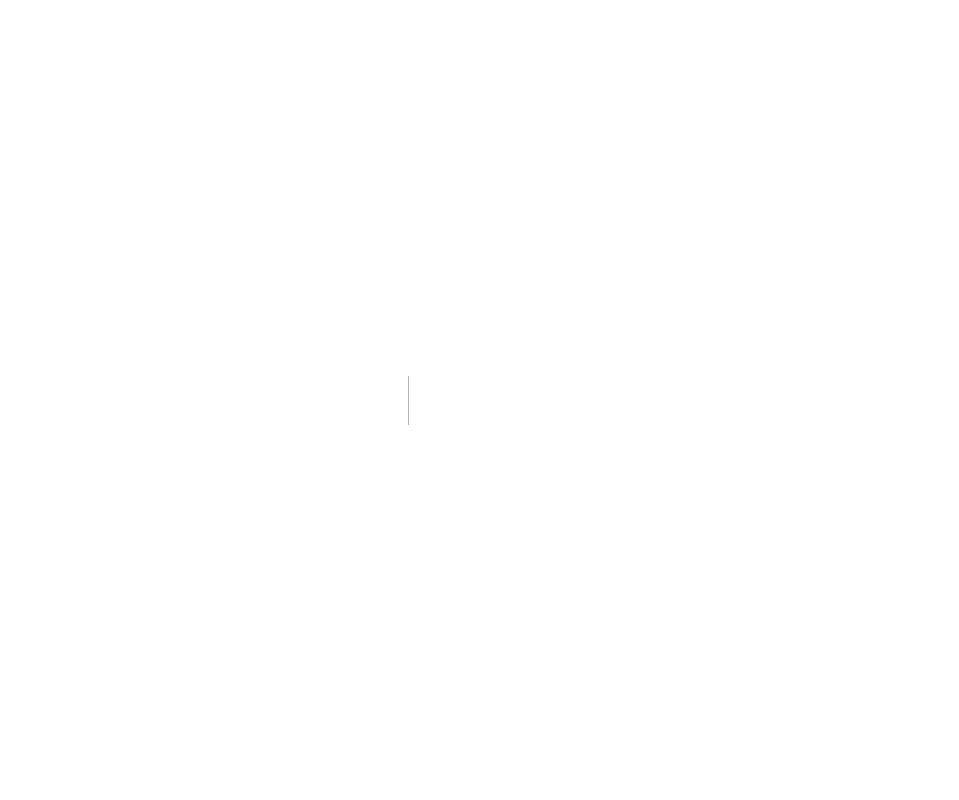
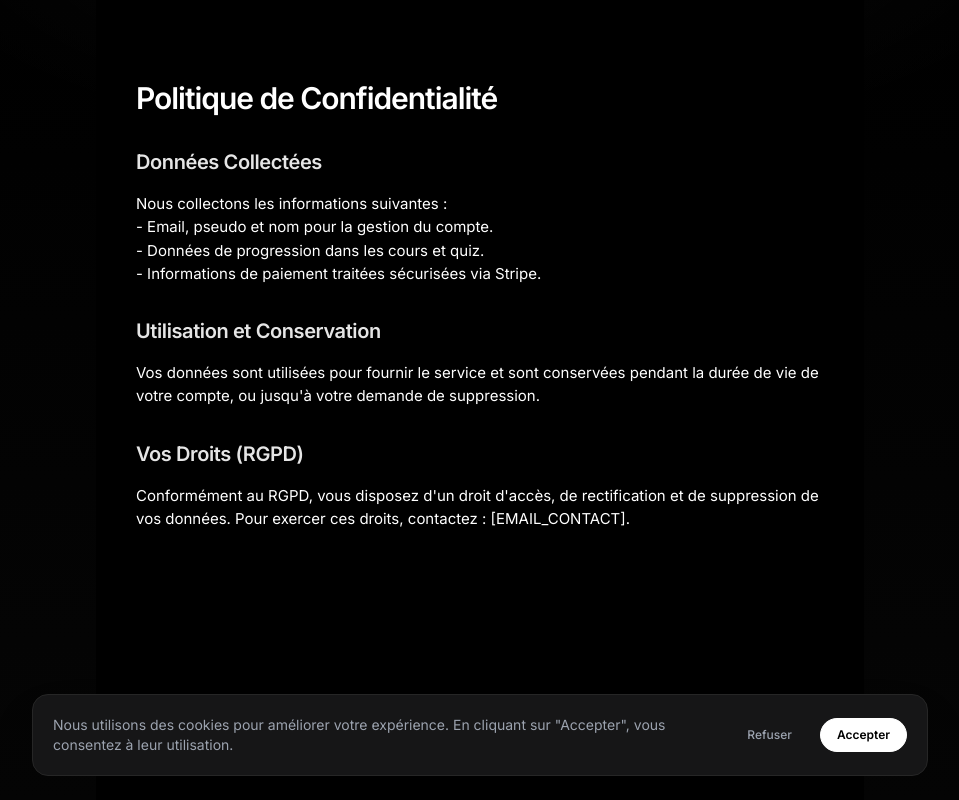
Before and after one commit to Antojljk/hardware-pc-learn, a Next.js app: page /confidentialite in a window 1280 px wide. Before the commit this address had no page. Shown: the whole page, without its empty margins (160-1119 px from the left). Built offline with nearby package versions, Linux system fonts and the light colour scheme.

Commit message:
feat: add legal pages, cookie consent and update sitemap/footer

```diff
--- /dev/null
+++ b/src/app/confidentialite/page.tsx
@@ -0,0 +1,19 @@
+export default function Confidentialite() {
+  return (
+    <div className="min-h-screen bg-bg text-text py-20 px-6 sm:px-10 max-w-3xl mx-auto space-y-8">
+      <h1 className="text-3xl font-display font-semibold">Politique de Confidentialité</h1>
+      <section className="space-y-4">
+        <h2 className="text-xl font-semibold text-accent">Données Collectées</h2>
+        <p>Nous collectons les informations suivantes :<br />- Email, pseudo et nom pour la gestion du compte.<br />- Données de progression dans les cours et quiz.<br />- Informations de paiement traitées sécurisées via Stripe.</p>
+      </section>
+      <section className="space-y-4">
+        <h2 className="text-xl font-semibold text-accent">Utilisation et Conservation</h2>
+        <p>Vos données sont utilisées pour fournir le service et sont conservées pendant la durée de vie de votre compte, ou jusqu&apos;à votre demande de suppression.</p>
+      </section>
+      <section className="space-y-4">
+        <h2 className="text-xl font-semibold text-accent">Vos Droits (RGPD)</h2>
+        <p>Conformément au RGPD, vous disposez d&apos;un droit d&apos;accès, de rectification et de suppression de vos données. Pour exercer ces droits, contactez : [EMAIL_CONTACT].</p>
+      </section>
+    </div>
+  );
+}
--- /dev/null
+++ b/src/app/cookies/page.tsx
@@ -0,0 +1,19 @@
+export default function Cookies() {
+  return (
+    <div className="min-h-screen bg-bg text-text py-20 px-6 sm:px-10 max-w-3xl mx-auto space-y-8">
+      <h1 className="text-3xl font-display font-semibold">Politique de Cookies</h1>
+      <section className="space-y-4">
+        <h2 className="text-xl font-semibold text-accent">Cookies Techniques</h2>
+        <p>Nous utilisons des cookies strictement nécessaires au fonctionnement du site (authentification, session).</p>
+      </section>
+      <section className="space-y-4">
+        <h2 className="text-xl font-semibold text-accent">Cookies Analytiques</h2>
+        <p>Nous pouvons utiliser des outils d&apos;analyse pour améliorer l&apos;expérience utilisateur. Vous pouvez les refuser via le bandeau de consentement.</p>
+      </section>
+      <section className="space-y-4">
+        <h2 className="text-xl font-semibold text-accent">Gestion des Cookies</h2>
+        <p>Vous pouvez configurer vos préférences de cookies directement dans les paramètres de votre navigateur.</p>
+      </section>
+    </div>
+  );
+}
--- a/src/app/layout.tsx
+++ b/src/app/layout.tsx
@@ -1,6 +1,7 @@
 import type { Metadata } from 'next';
 import { Inter } from 'next/font/google';
 import './globals.css';
+import { CookieConsent } from '@/components/CookieConsent';
 
 // Polices alignées sur l'AccueilHardwarePC de référence : Inter (display + body)
 const inter = Inter({
@@ -59,7 +60,10 @@ export const metadata: Metadata = {
 export default function RootLayout({ children }: { children: React.ReactNode }) {
   return (
     <html lang="fr" className={inter.variable} style={{ ['--font-body' as string]: `var(${inter.variable})` }}>
-      <body>{children}</body>
+      <body className="relative">
+        {children}
+        <CookieConsent />
+      </body>
     </html>
   );
 }
--- /dev/null
+++ b/src/app/mentions-legales/page.tsx
@@ -0,0 +1,19 @@
+export default function MentionsLegales() {
+  return (
+    <div className="min-h-screen bg-bg text-text py-20 px-6 sm:px-10 max-w-3xl mx-auto space-y-8">
+      <h1 className="text-3xl font-display font-semibold">Mentions Légales</h1>
+      <section className="space-y-4">
+        <h2 className="text-xl font-semibold text-accent">Éditeur</h2>
+        <p>Le site HardwarePC est édité par : [NOM_EDITEUR], situé à [ADRESSE].<br />Contact : [EMAIL_CONTACT]</p>
+      </section>
+      <section className="space-y-4">
+        <h2 className="text-xl font-semibold text-accent">Hébergement</h2>
+        <p>Le site est hébergé par Vercel Inc., 340 Pine Street Suite 701, San Francisco, CA 94104, USA.</p>
+      </section>
+      <section className="space-y-4">
+        <h2 className="text-xl font-semibold text-accent">Propriété Intellectuelle</h2>
+        <p>L&apos;ensemble du contenu (textes, logos, graphismes) est la propriété exclusive de HardwarePC, sauf mention contraire.</p>
+      </section>
+    </div>
+  );
+}
--- /dev/null
+++ b/src/app/remboursement/page.tsx
@@ -0,0 +1,19 @@
+export default function Remboursement() {
+  return (
+    <div className="min-h-screen bg-bg text-text py-20 px-6 sm:px-10 max-w-3xl mx-auto space-y-8">
+      <h1 className="text-3xl font-display font-semibold">Politique de Remboursement</h1>
+      <section className="space-y-4">
+        <h2 className="text-xl font-semibold text-accent">Droit de Rétractation</h2>
+        <p>Conformément au droit européen, vous disposez d&apos;un délai de 14 jours après l&apos;achat pour demander un remboursement intégral.</p>
+      </section>
+      <section className="space-y-4">
+        <h2 className="text-xl font-semibold text-accent">Procédure</h2>
+        <p>Pour demander un remboursement, veuillez envoyer un email à [EMAIL_CONTACT] en précisant votre adresse email de compte et le numéro de commande Stripe.</p>
+      </section>
+      <section className="space-y-4">
+        <h2 className="text-xl font-semibold text-accent">Conditions</h2>
+        <p>Le remboursement sera traité dans un délai de 14 jours suivant la réception de votre demande.</p>
+      </section>
+    </div>
+  );
+}
--- a/src/app/sitemap.ts
+++ b/src/app/sitemap.ts
@@ -22,6 +22,10 @@ const PUBLIC_ROUTES = [
   { path: '/base-connaissances/storage', priority: 0.9, changeFrequency: 'weekly' as const },
   { path: '/base-connaissances/reseau', priority: 0.9, changeFrequency: 'weekly' as const },
   { path: '/base-connaissances/depannage', priority: 0.9, changeFrequency: 'weekly' as const },
+  { path: '/mentions-legales', priority: 0.3, changeFrequency: 'monthly' as const },
+  { path: '/confidentialite', priority: 0.3, changeFrequency: 'monthly' as const },
+  { path: '/cookies', priority: 0.3, changeFrequency: 'monthly' as const },
+  { path: '/remboursement', priority: 0.3, changeFrequency: 'monthly' as const },
 ];
 
 export default function sitemap(): MetadataRoute.Sitemap {
--- /dev/null
+++ b/src/components/CookieConsent.tsx
@@ -0,0 +1,37 @@
+'use client';
+import { useEffect, useState } from 'react';
+
+export function CookieConsent() {
+  const [visible, setVisible] = useState(false);
+
+  useEffect(() => {
+    const consent = localStorage.getItem('cookie-consent');
+    if (consent === null) setVisible(true);
+  }, []);
+
+  const handleConsent = (choice: 'accepted' | 'refused') => {
+    localStorage.setItem('cookie-consent', choice);
+    setVisible(false);
+  };
+
+  if (!visible) return null;
+
+  return (
+    <div className="fixed bottom-6 left-6 right-6 z-[100] max-w-4xl mx-auto">
+      <div className="bg-bg-elev border border-border p-5 rounded-2xl shadow-2xl flex flex-col sm:flex-row items-center justify-between gap-4">
+        <p className="text-sm text-muted text-center sm:text-left">
+          Nous utilisons des cookies pour améliorer votre expérience.
+          En cliquant sur &quot;Accepter&quot;, vous consentez à leur utilisation.
+        </p>
+        <div className="flex gap-3 shrink-0">
+          <button onClick={() => handleConsent('refused')} className="px-4 py-2 text-xs font-medium text-muted hover:text-text transition-colors">
+            Refuser
+          </button>
+          <button onClick={() => handleConsent('accepted')} className="btn-primary px-4 py-2 text-xs">
+            Accepter
+          </button>
+        </div>
+      </div>
+    </div>
+  );
+}
--- a/src/components/landing/Footer.tsx
+++ b/src/components/landing/Footer.tsx
@@ -38,8 +38,10 @@ const COL_SOCIETE = [
   { label: 'Études', href: '#' },
   { label: 'Carrière', href: '#' },
   { label: 'Partenariats', href: '#' },
-  { label: 'Privacy', href: '#' },
-  { label: 'Terms', href: '#' },
+  { label: 'Mentions Légales', href: '/mentions-legales' },
+  { label: 'Confidentialité', href: '/confidentialite' },
+  { label: 'Cookies', href: '/cookies' },
+  { label: 'Remboursements', href: '/remboursement' },
   { label: 'Support', href: '#' },
   { label: 'Contact Pro', href: '#' },
   { label: 'Patents', href: '#' },
```
